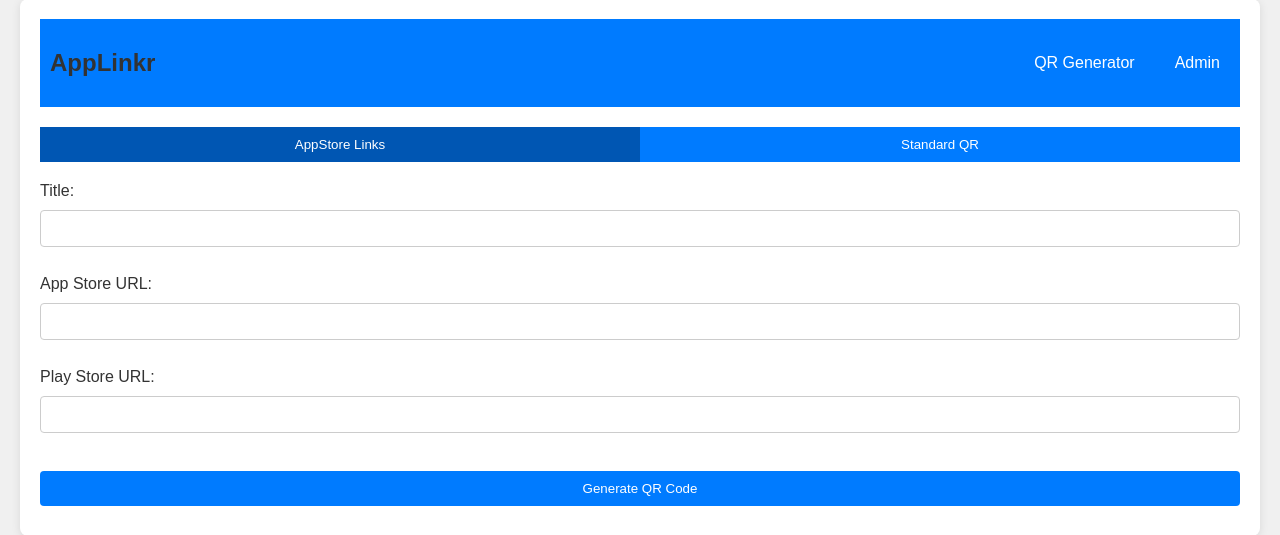
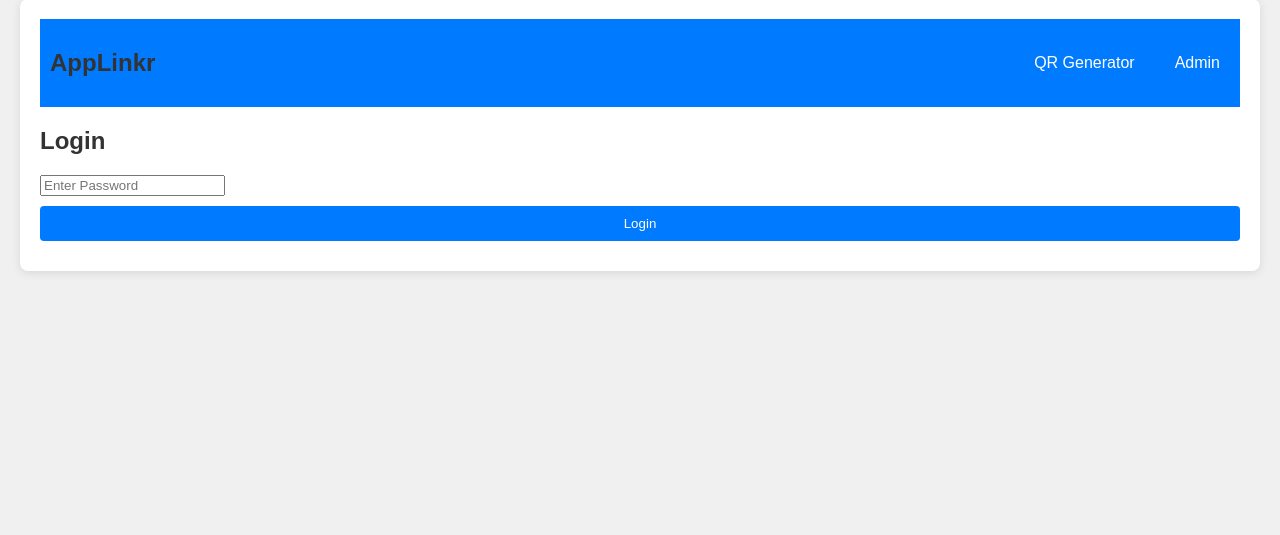
Before and after one commit to schech1/AppLinkr, a Flask app: template app/templates/index.html in a window 1280 px wide. Shown: the part 21-556 px from the top of the page. Run offline with Flask 3, Linux system fonts and the light colour scheme; the template is opened without the code that fills it, so the values that code supplies are empty.

Commit message:
Added login to generate page

```diff
--- a/app/templates/index.html
+++ b/app/templates/index.html
@@ -29,6 +29,14 @@
     </ul>
     {% endif %}
     {% endwith %}
+
+    {% if not session.get('authenticated') %}
+    <h2>Login</h2>
+    <form method="post" action="{{ url_for('admin') }}">
+        <input type="password" name="password" placeholder="Enter Password" required>
+        <input type="submit" value="Login">
+    </form>
+    {% else %}
 
     <!-- Tab Container -->
     <div class="tab-container">
@@ -77,7 +85,7 @@
     </div>
 </div>
     {% endif %}
-
+    {% endif %}
     <script>
 
         function toggleMenu() {
```
